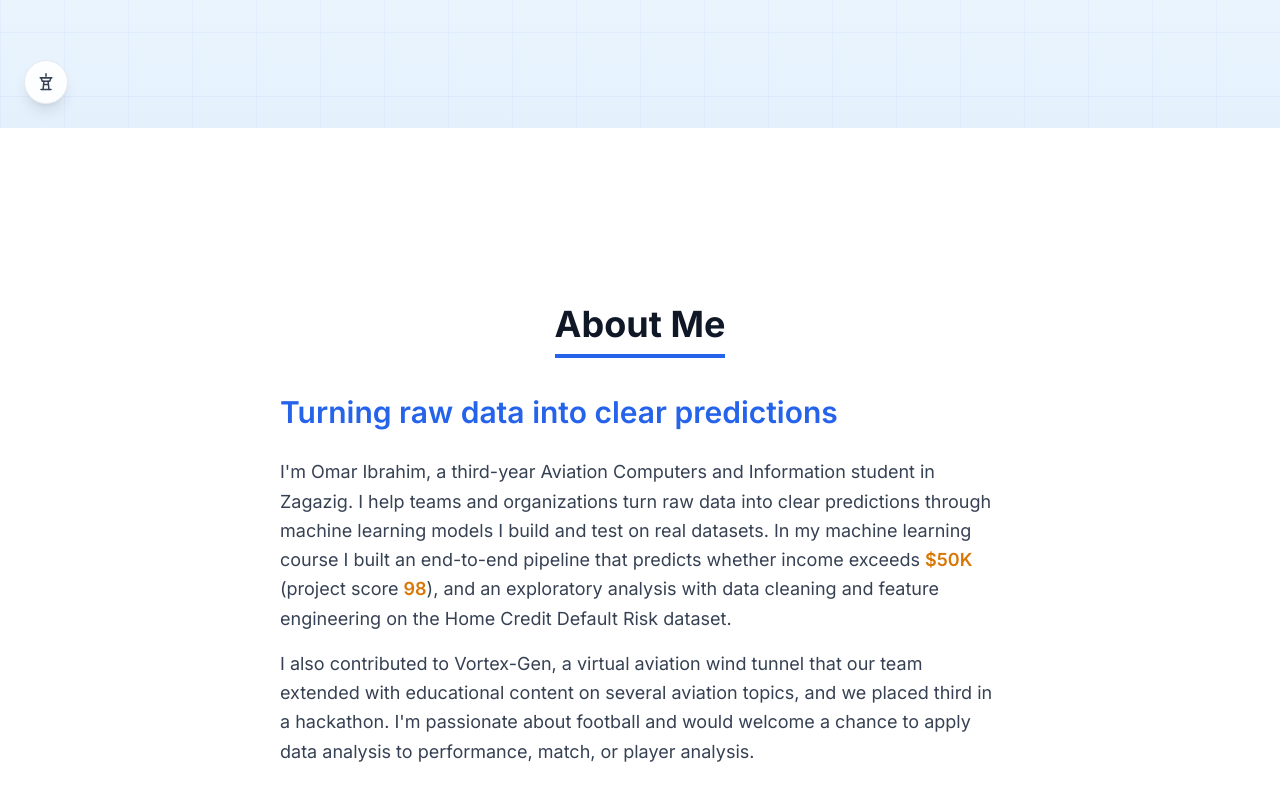
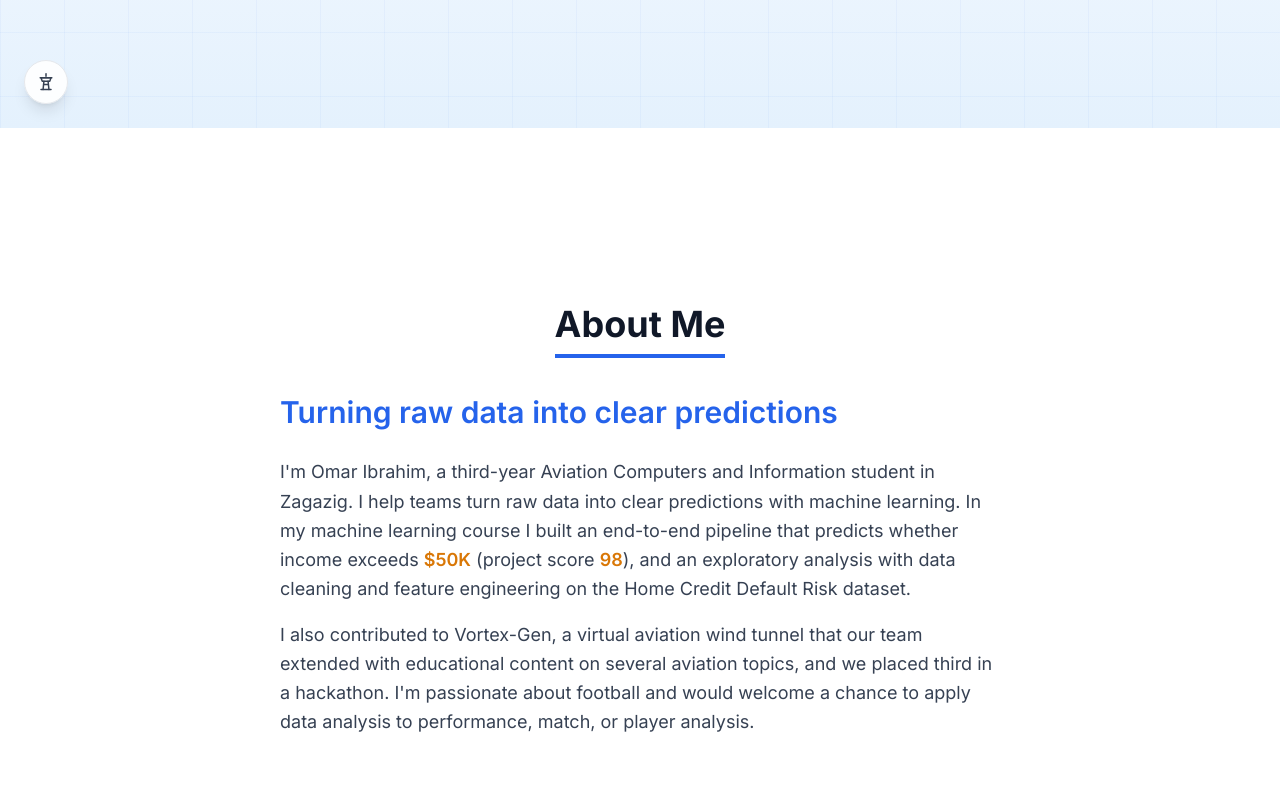
Before and after one commit to zOmar112/Protfolio, a React (Vite) app: page / in a window 1280 px wide. Shown: the part 672-1472 px from the top of the page. Built offline with nearby package versions, Linux system fonts and the light colour scheme; a web font is replaced by a local one.

Commit message:
Update USP copy across English and Arabic translations

```diff
--- a/src/i18n/ar.js
+++ b/src/i18n/ar.js
@@ -18,7 +18,7 @@ const ar = {
     name: "عمر إبراهيم",
     role: "طالب علوم البيانات وتعلّم الآلة",
     roleAlt: "طالب حاسبات ومعلومات طيران",
-    usp: "أساعد الفرق والمؤسسات على تحويل البيانات الخام إلى تنبؤات واضحة من خلال نماذج تعلّم آلة أبنيها وأختبرها على بيانات حقيقية.",
+    usp: "أساعد الفرق على تحويل البيانات الخام إلى تنبؤات واضحة باستخدام تعلّم الآلة.",
     viewWork: "عرض أعمالي",
     downloadCv: "تحميل السيرة الذاتية",
     cvDialogMessage: "السيرة الذاتية غير متوفرة حاليًا، وسيتم إضافتها قريبًا.",
@@ -27,7 +27,7 @@ const ar = {
   },
   about: {
     hook: "أحوّل البيانات الخام إلى تنبؤات واضحة",
-    p1: "أنا عمر إبراهيم، طالب في السنة الثالثة بقسم حاسبات ومعلومات طيران في الزقازيق. أساعد الفرق والمؤسسات على تحويل البيانات الخام إلى تنبؤات واضحة من خلال نماذج Machine Learning أبنيها وأختبرها على بيانات حقيقية. خلال دراستي لمقرر Machine Learning، قمت ببناء Pipeline متكامل للتنبؤ بما إذا كان الدخل يتجاوز 50 ألف دولار (بتقييم 98 للمشروع)، بالإضافة إلى تحليل استكشافي مع Data Cleaning وFeature Engineering على مجموعة بيانات Home Credit Default Risk.",
+    p1: "أنا عمر إبراهيم، طالب في السنة الثالثة بقسم حاسبات ومعلومات طيران في الزقازيق. أساعد الفرق على تحويل البيانات الخام إلى تنبؤات واضحة باستخدام تعلّم الآلة. خلال دراستي لمقرر Machine Learning، قمت ببناء Pipeline متكامل للتنبؤ بما إذا كان الدخل يتجاوز 50 ألف دولار (بتقييم 98 للمشروع)، بالإضافة إلى تحليل استكشافي مع Data Cleaning وFeature Engineering على مجموعة بيانات Home Credit Default Risk.",
     p2: "كما ساهمت في مشروع Vortex-Gen، وهو نفق رياح افتراضي للطيران قام فريقنا بتطويره عبر إضافة محتوى تعليمي حول موضوعات متعددة في مجال الطيران، وحصدنا المركز الثالث في Hackathon. لديّ شغف كبير بكرة القدم، وأرحب دائماً بفرصة لتطبيق Data Analysis على تحليل الأداء والمباريات واللاعبين.",
   },
   education: {
--- a/src/i18n/en.js
+++ b/src/i18n/en.js
@@ -18,7 +18,7 @@ const en = {
     name: "Omar Ibrahim",
     role: "Data & Machine Learning Student",
     roleAlt: "Aviation Computers & Information Student",
-    usp: "I help teams and organizations turn raw data into clear predictions through machine learning models I build and test on real datasets.",
+    usp: "I help teams turn raw data into clear predictions with machine learning.",
     viewWork: "View My Work",
     downloadCv: "Download CV",
     cvDialogMessage: "My CV isn't available yet. It will be added soon.",
@@ -27,7 +27,7 @@ const en = {
   },
   about: {
     hook: "Turning raw data into clear predictions",
-    p1: "I'm Omar Ibrahim, a third-year Aviation Computers and Information student in Zagazig. I help teams and organizations turn raw data into clear predictions through machine learning models I build and test on real datasets. In my machine learning course I built an end-to-end pipeline that predicts whether income exceeds $50K (project score 98), and an exploratory analysis with data cleaning and feature engineering on the Home Credit Default Risk dataset.",
+    p1: "I'm Omar Ibrahim, a third-year Aviation Computers and Information student in Zagazig. I help teams turn raw data into clear predictions with machine learning. In my machine learning course I built an end-to-end pipeline that predicts whether income exceeds $50K (project score 98), and an exploratory analysis with data cleaning and feature engineering on the Home Credit Default Risk dataset.",
     p2: "I also contributed to Vortex-Gen, a virtual aviation wind tunnel that our team extended with educational content on several aviation topics, and we placed third in a hackathon. I'm passionate about football and would welcome a chance to apply data analysis to performance, match, or player analysis.",
   },
   education: {
```
